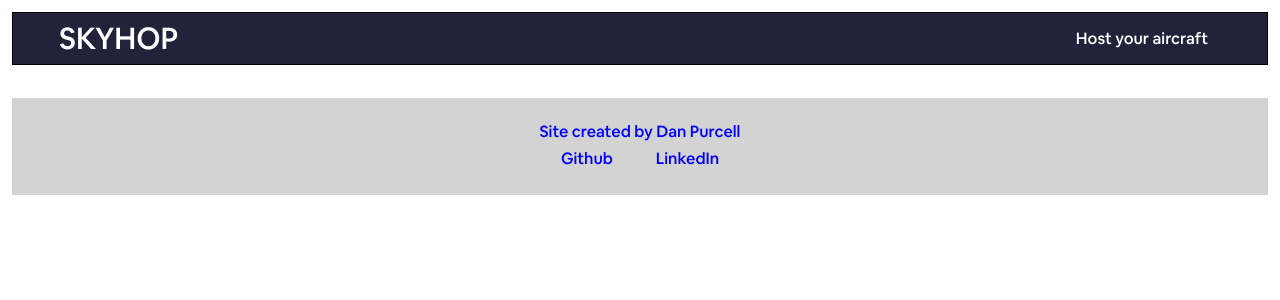
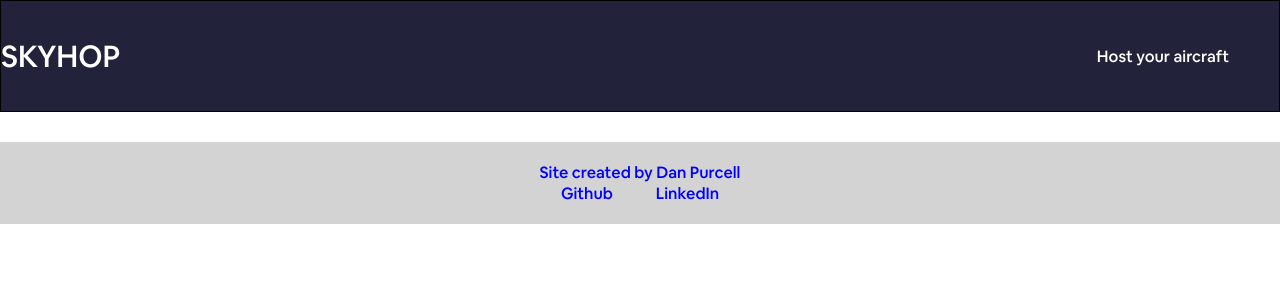
Before and after one commit to flow-state-15/skyhop, a React (Create React App) app in the folder frontend/: page /login in a window 1280 px wide. Shown: the top 300 px of the page. Built offline with nearby package versions, Linux system fonts and the light colour scheme; no server answers.

Commit message:
menu update

```diff
--- a/frontend/src/components/CategoryTiles/index.js
+++ b/frontend/src/components/CategoryTiles/index.js
@@ -1,10 +1,8 @@
 // import { useEffect } from 'react'
 import { Link } from "react-router-dom";
-import './CategoryTiles.css'
-
+import "./CategoryTiles.css";
 
 const CategoryTiles = ({ categories }) => {
-
   // useEffect(() => {
 
   //     console.log("IN CategoryTiles COMPONENT. categories = ", categories, typeof categories)
@@ -13,27 +11,22 @@ const CategoryTiles = ({ categories }) => {
 
   return (
     <div>
-            {/* <div>
-                <img src='https://res.cloudinary.com/dan-purcell-2021/image/upload/v1634095238/shipshape-project/ribbon_test_asset_d8oald.png'  alt='' />
-            </div> */}
-            <h3 id='get_in_the_air'>Get in the air</h3>
-            <div id='category_tiles_container'>
+      <h3 id="get_in_the_air">Get in the air</h3>
+      <div id="category_tiles_container">
         {categories.map((category, index) => (
-                    <div key={index} className='category_tile'>
-                        <Link
-                        to={`/listings/categories/${category.id}`}
-                        >
+          <div key={index} className="category_tile">
+            <Link to={`/listings/categories/${category.id}`}>
               <img
                 src={category.url}
                 alt={category.name}
-                                className='category_img'
+                className="category_img"
               />
             </Link>
           </div>
         ))}
       </div>
     </div>
-    )
-}
+  );
+};
 
 export default CategoryTiles;
--- a/frontend/src/components/Footer/index.js
+++ b/frontend/src/components/Footer/index.js
@@ -1,17 +1,29 @@
-import './Footer.css'
+import "./Footer.css";
 
 const Footer = () => {
   return (
-        <div id='footer_container'>
-            <div id='footer_content_container'>
+    <div id="footer_container">
+      <div id="footer_content_container">
         <div>Site created by Dan Purcell</div>
-                <div id='footer_logo_container'>
+        <div id="footer_logo_container">
+          <a
+            href="https://github.com/flow-state-15/skyhop/"
+            target="_blank"
+            rel="noreferrer"
+          >
             <div>Github</div>
+          </a>
+          <a
+            href="https://www.linkedin.com/in/dan-purcell-a60448221/"
+            target="_blank"
+            rel="noreferrer"
+          >
             <div>LinkedIn</div>
+          </a>
         </div>
       </div>
     </div>
-    )
-}
+  );
+};
 
 export default Footer;
--- a/frontend/src/components/Navigation/Navigation.css
+++ b/frontend/src/components/Navigation/Navigation.css
@@ -1,11 +1,29 @@
-#profile-dropdown-parent
+#profile-dropdown-parent {
+    position: relative;
+}
 
 #profile-dropdown {
     display: flex;
     flex-direction: column;
     border: 1px solid black;
     text-decoration: none;
+    background-color: #22223B;
+    position: absolute;
+    margin-top: 0px;
+    padding-top: 0px;
+    top: 0px;
+    right: -70%;
+    z-index: 20;
+}
+
+#profile-dropdown ul li, #profile-dropdown ul a  {
     color: white !important;
+}
+
+#profile-dropdown ul {
+    display: flex;
+    flex-direction: column;
+    justify-content: center;
 }
 
 #nav_container {
@@ -15,6 +33,9 @@
     width: 100%;
     background-color: #22223B;
     color: white !important;
+    padding: 0px;
+    margin: 0px;
+    height: 7rem;
 }
 
 i {
@@ -51,3 +72,13 @@ i {
     margin-right: 25px;
     color: white !important;
 }
+
+#profileButton_container {
+    margin-bottom: 0px;
+    padding-bottom: 0px;
+    position: relative;
+}
+
+ul {
+    padding: 0px !important;
+}
--- a/frontend/src/components/TryHosting/TryHosting.css
+++ b/frontend/src/components/TryHosting/TryHosting.css
@@ -1,13 +1,11 @@
 
 #try_hosting_container {
-    margin-top: 30px;
     height: fit-content;
-    width: 95%;
+    width: 100%;
     display: flex;
     flex-direction: row;
     justify-content: space-between;
     background-color: black;
-    border-radius: 20px;
 }
 
 #try_hosting_text_container {
--- a/frontend/src/components/TryHosting/index.js
+++ b/frontend/src/components/TryHosting/index.js
@@ -1,26 +1,29 @@
-
-import './TryHosting.css'
-import { Link } from 'react-router-dom';
+import "./TryHosting.css";
+import { Link } from "react-router-dom";
 
 const TryHosting = () => {
-
-    return (
-        <div id='try_hosting_container'>
-            <div id='try_hosting_text_container'>
-                <h3 className='try_hosting_text'>Try Hosting</h3>
-                <p className='try_hosting_text'>Earn extra income and unlock new opportunites by sharing your boat</p>
-                <Link to='/create-listing'>
-                    <button
-                        id='hosting_learn_more_button'
-                        className='try_hosting_text'
-                    >Learn More</button>
-                </Link>
-            </div>
-            <div id='try_hosting_img_container'>
-                <img id='try_hosting_img' src='https://res.cloudinary.com/dan-purcell-2021/image/upload/v1633987037/shipshape-project/try_hosting_img_1_cloi5b.jpg' alt='try hosting'/>
-            </div>
-        </div>
-    )
-}
+  return (
+    <div id="try_hosting_container">
+      <div id="try_hosting_text_container">
+        <h3 className="try_hosting_text">Try Hosting</h3>
+        <p className="try_hosting_text">
+          Earn extra income and unlock new opportunites by sharing your aircraft
+        </p>
+        <Link to="/create-listing">
+          <button id="hosting_learn_more_button" className="try_hosting_text">
+            Learn More
+          </button>
+        </Link>
+      </div>
+      <div id="try_hosting_img_container">
+        <img
+          id="try_hosting_img"
+          src="https://res.cloudinary.com/dan-purcell-2021/image/upload/v1633987037/shipshape-project/try_hosting_img_1_cloi5b.jpg"
+          alt="try hosting"
+        />
+      </div>
+    </div>
+  );
+};
 
 export default TryHosting;
--- a/frontend/src/index.css
+++ b/frontend/src/index.css
@@ -4,6 +4,11 @@
   font-family: "AirbnbCerealMedium";
   src: local("AirbnbCerealMedium"),
     url(./fonts/AirbnbCerealMedium.woff) format("woff");
+}
+
+html {
+    padding: 0px !important;
+    margin: 0px !important;
 }
 
 body {
@@ -14,6 +19,8 @@ body {
   display: flex;
   flex-direction: column;
   height: 1000px;
+  padding: 0px;
+  margin: 0px;
 }
 
 * {
@@ -21,7 +28,7 @@ body {
   font-family: "AirbnbCerealMedium";
   color: blue;
   text-decoration: none;
-  margin: 3px;
+  margin: 0px;
 }
 
 li {
```
Lines whose indentation alone changed are shown as unchanged.
